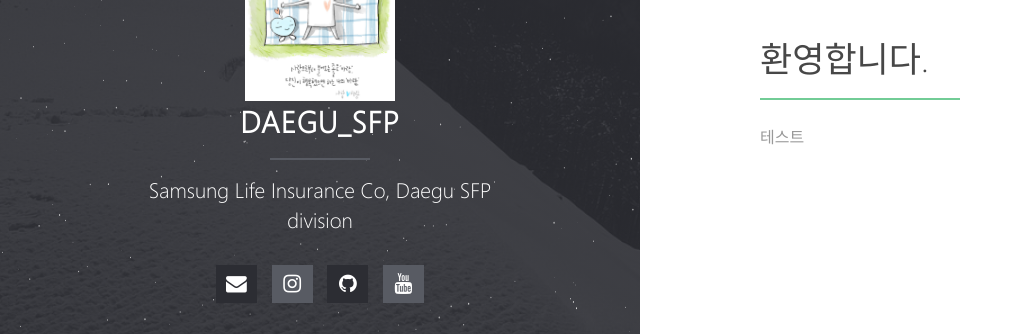
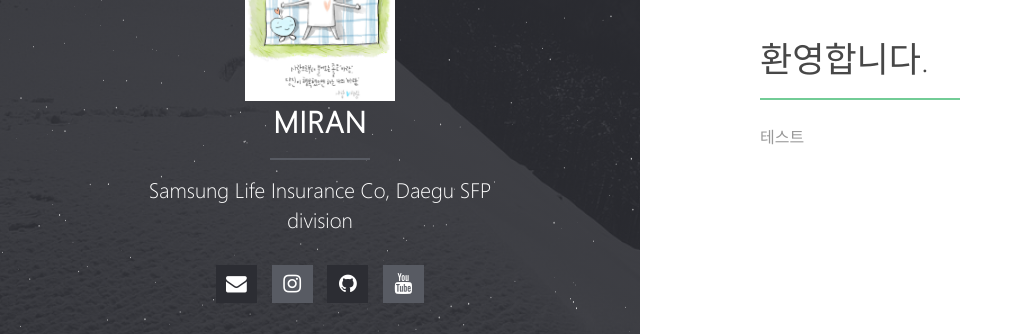
Before and after one commit to SLI-Daegu-SFP/SLI-Daegu-SFP.github.io, a Jekyll site: the page built from index.md, in a window 1280 px wide. Shown: the part 352-686 px from the top of the page, without its empty margins (0-1023 px from the left). Built offline with Jekyll 4.4.1, drawn with Linux system fonts in a browser that asks for light colours; our own code applies the rules of GitHub Pages for plain Markdown files.

Commit message:
Update _config.yml

```diff
--- a/_config.yml
+++ b/_config.yml
@@ -1,5 +1,5 @@
 # Site
-title: Daegu_SFP
+title: Miran
 description: Samsung Life Insurance Co, Daegu SFP division
 url: https://sli-daegu-sfp.github.io/
 logo: sarang.jpg                                       # Site logo
```
